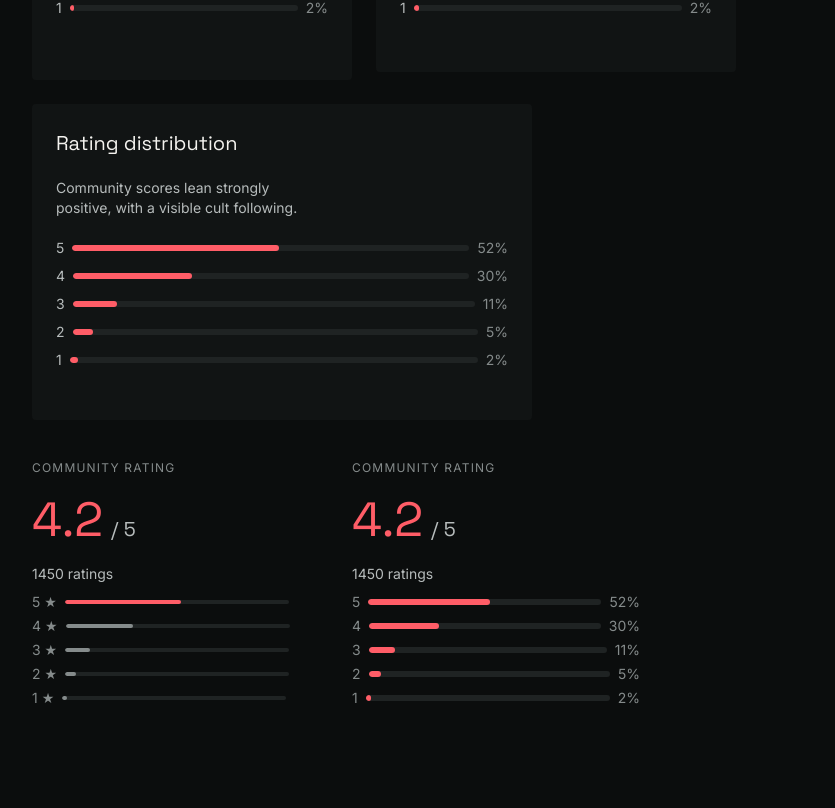
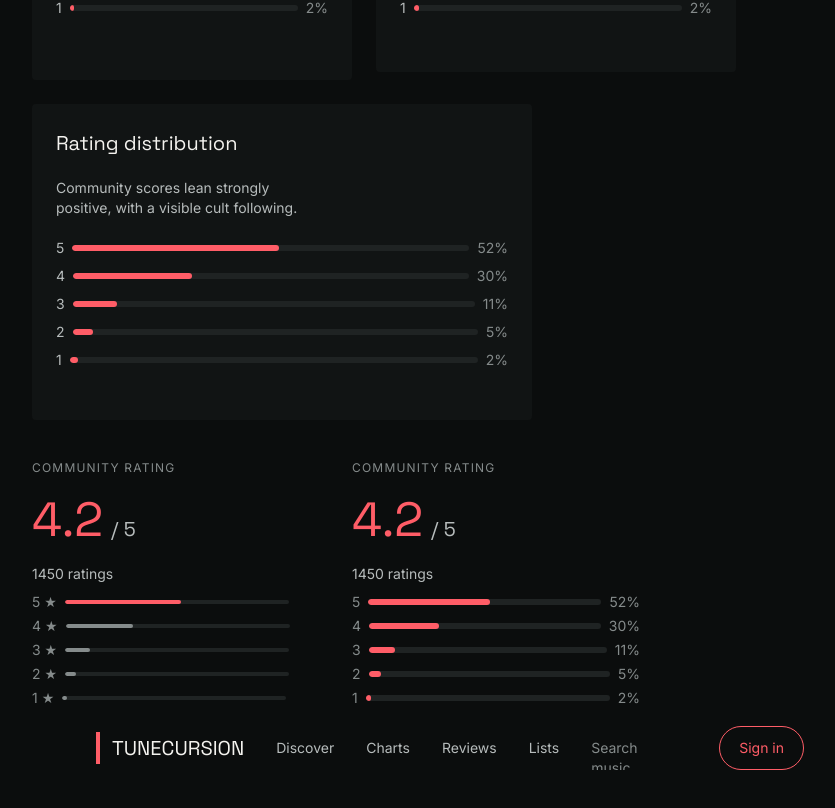
Before and after one commit to holydynamited/tunecursion, a React (Vite) app in the folder client/: page / in a window 1280 px wide. Shown: the part 2210-3018 px from the top of the page, without its empty margins (32-867 px from the left). Before the commit the page ends 2982 px from the top, so only its background shows below. Built offline with nearby package versions, Linux system fonts and the light colour scheme.

Commit message:
feat: add header

```diff
--- a/client/src/app/App.tsx
+++ b/client/src/app/App.tsx
@@ -13,6 +13,7 @@ import CollectionMeta from "../shared/ui/CollectionMeta/CollectionMeta"
 import RatingDistributionRow from "../shared/ui/RatingDistribution/RatingDistributionRow"
 import RatingDistribution from "../shared/ui/RatingDistribution/RatingDistribution"
 import CommunityRating from "../shared/ui/CommunityRating/CommunityRating"
+import Header from "../shared/ui/Header/Header"
 
 
 import wlr from '../assets/wlr.jpg'
@@ -131,7 +132,7 @@ function App() {
     </div>
 
 
-
+      <Header/>
 
     </div>
 
--- /dev/null
+++ b/client/src/shared/ui/Header/Header.tsx
@@ -0,0 +1,44 @@
+
+export default function Header(){
+return(
+    <div className="inline-flex h-20 self-stretch items-center justify-start gap-tc-32 overflow-hidden bg-canvas px-tc-64 py-tc-24">
+  <div className="flex items-center justify-start gap-tc-12 overflow-hidden">
+    <div className="h-8 w-[4px] bg-accent" />
+
+    <div className="font-display text-tc-20 font-medium leading-tc-28 text-text-primary">
+      TUNECURSION
+    </div>
+  </div>
+
+  <div className="flex items-center justify-start gap-tc-32 overflow-hidden">
+    <div className="font-body text-tc-14 font-medium leading-tc-20 text-text-secondary">
+      Discover
+    </div>
+
+    <div className="font-body text-tc-14 font-medium leading-tc-20 text-text-secondary">
+      Charts
+    </div>
+
+    <div className="font-body text-tc-14 font-medium leading-tc-20 text-text-secondary">
+      Reviews
+    </div>
+
+    <div className="font-body text-tc-14 font-medium leading-tc-20 text-text-secondary">
+      Lists
+    </div>
+
+    <div className="relative h-5 w-24">
+      <div className="absolute left-0 top-0 font-body text-tc-14 font-normal leading-tc-20 text-text-muted">
+        Search music…
+      </div>
+    </div>
+
+    <div className="flex items-center justify-center gap-tc-8 rounded-full bg-canvas px-tc-20 py-tc-12 outline outline-1 outline-offset-[-1px] outline-accent">
+      <div className="font-body text-tc-14 font-medium leading-tc-20 text-accent">
+        Sign in
+      </div>
+    </div>
+  </div>
+</div>
+)
+}
```
